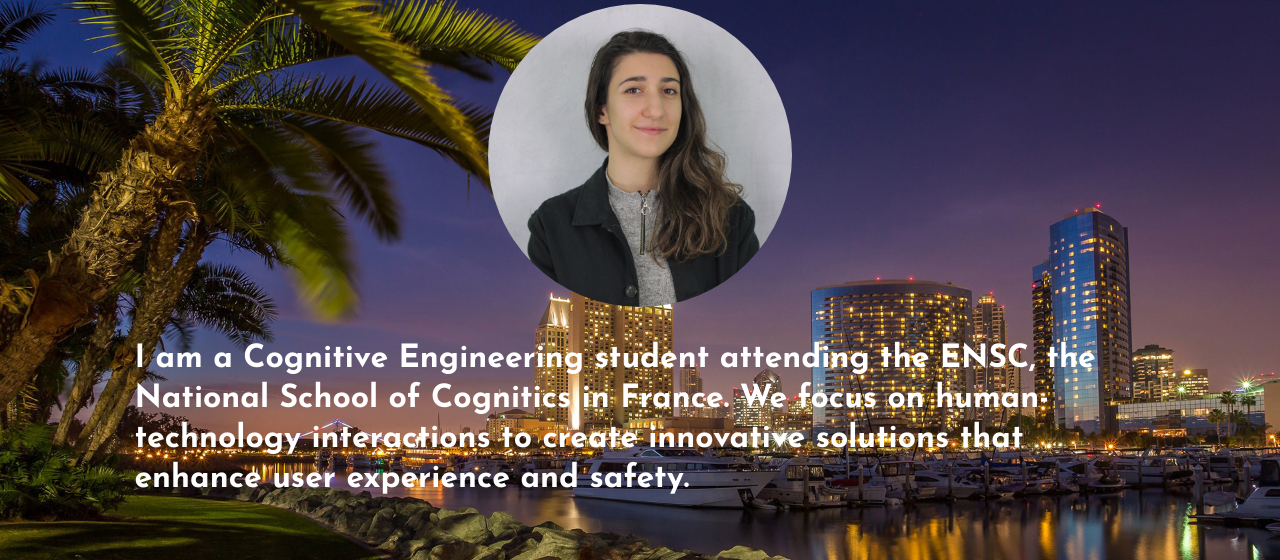
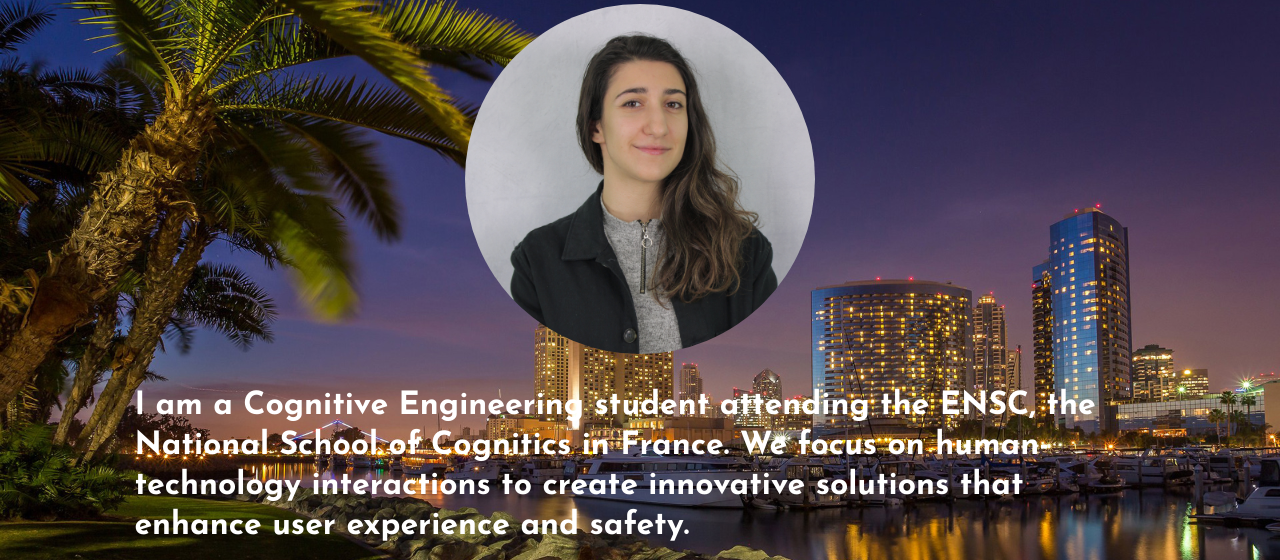
Before and after one commit to cjeandes/Portfolio, a plain HTML site: page index.html in a window 1280 px wide. Shown: the part 200-760 px from the top of the page. Drawn offline with Linux system fonts and the light colour scheme.

Commit message:
Profil photo

```diff
--- a/index.html
+++ b/index.html
@@ -21,7 +21,7 @@
 <body>
     <h1 id="WhoAmI">Who am I?</h1>
     <div class="column">
-        <img src="Images/Christina.JPG" alt="Profile photo" style="width:30%; border-radius: 50%;"/>
+        <img src="Images/Christina.JPG" alt="Profile photo" style="width:350px; border-radius: 50%;"/>
         <p class="titre">I am a Cognitive Engineering student attending the ENSC, the National School of Cognitics in France. We focus on human-technology interactions to create innovative solutions that enhance user experience and safety.</p>
         <p class="titre">Passionate about the challenges raised by human factors as applied to new technologies, I intend to pursue my career as a research engineer focused on innovation.</p>
     </div>
```
